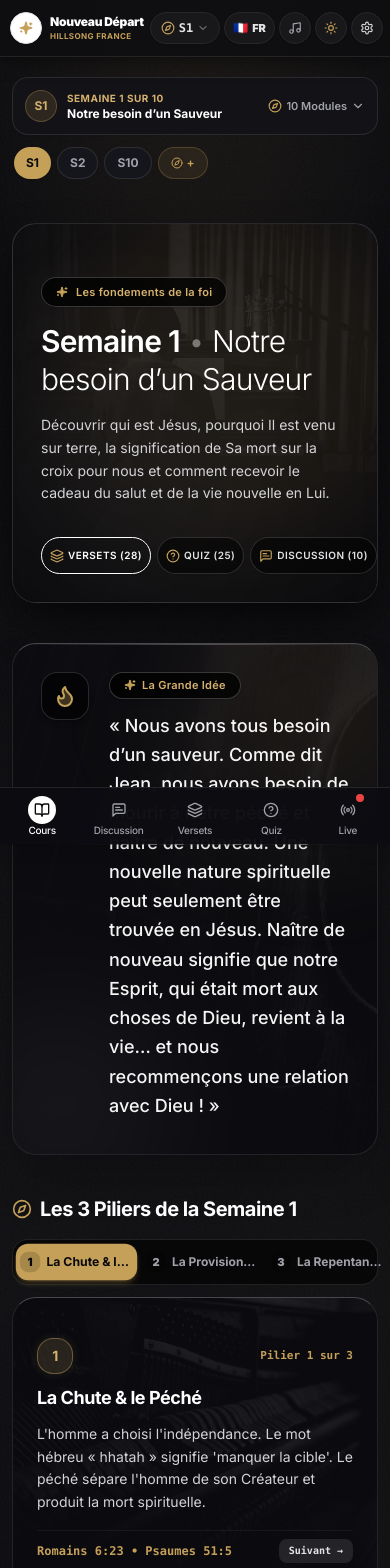
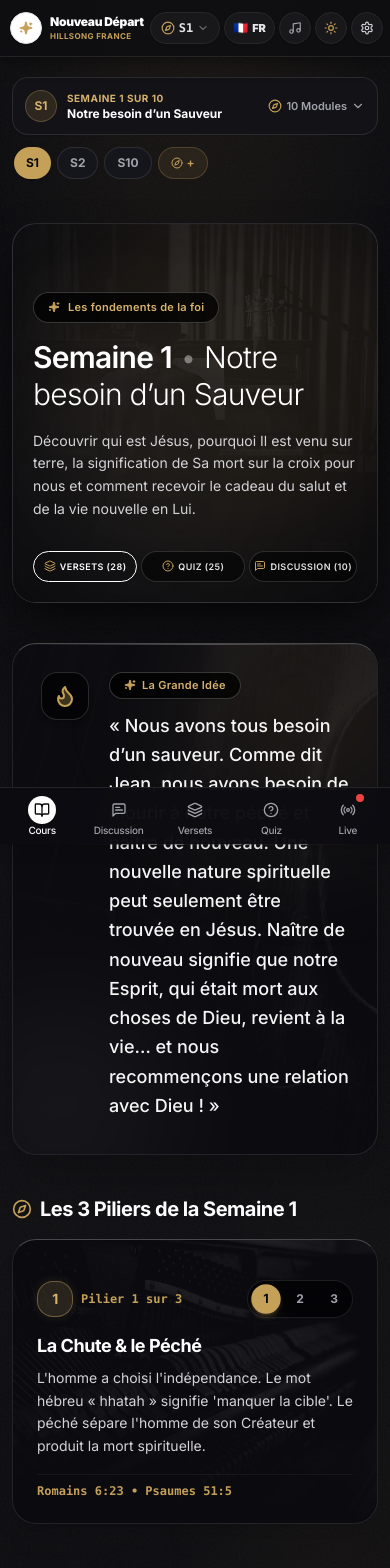
Before and after one commit to lecodeurstudygh/quiz-nouveau-depart, a Next.js app: page / in a window 390 px wide. Shown: the top 1568 px of the page. Built offline with nearby package versions, Linux system fonts and the light colour scheme; a web font is replaced by a local one.

Commit message:
fix(mobile): adjust CTA buttons margins, simplify 3 pillars pastilles 1-3 inside card, and localize modal footer

```diff
--- a/src/app/page.tsx
+++ b/src/app/page.tsx
@@ -273,7 +273,7 @@ export default function CourseOverviewPage() {
       </div>
 
       {/* Hero Header with Hillsong B&W Cinematic Film Photography */}
-      <div className="relative overflow-hidden rounded-3xl glass-panel p-7 sm:p-12 md:p-14 border border-neutral-200/80 dark:border-white/10 shadow-2xl min-h-[380px] sm:min-h-[420px] flex flex-col justify-end [isolation:isolate]">
+      <div className="relative overflow-hidden rounded-3xl glass-panel p-5 sm:p-12 md:p-14 border border-neutral-200/80 dark:border-white/10 shadow-2xl min-h-[380px] sm:min-h-[420px] flex flex-col justify-end [isolation:isolate]">
         {/* Background B&W Film Photography for Dark Mode */}
         <div className="absolute inset-0 hidden dark:block pointer-events-none select-none">
           <img
@@ -307,13 +307,13 @@ export default function CourseOverviewPage() {
             {currentWeek.summary[language]}
           </p>
 
-          {/* Call to actions on a single row on both mobile and desktop */}
-          <div className="pt-4 flex flex-row items-center justify-between gap-1.5 sm:gap-3 w-full">
+          {/* Call to actions on a single row on both mobile and desktop with comfortable margins */}
+          <div className="pt-3.5 flex flex-row items-center justify-between gap-1 sm:gap-3 w-full">
             <Link
               href="/cards"
-              className="flex-1 sm:flex-initial inline-flex items-center justify-center gap-1 sm:gap-2 px-2 sm:px-6 py-2.5 sm:py-3 rounded-full bg-neutral-900 text-white dark:bg-transparent dark:border dark:border-white dark:text-white dark:hover:bg-white dark:hover:text-black font-semibold text-[10px] sm:text-xs uppercase tracking-wider shadow-sm transition-all active:scale-95 backdrop-blur-md text-center whitespace-nowrap"
+              className="flex-1 sm:flex-initial inline-flex items-center justify-center gap-1 sm:gap-2 px-1 py-2 sm:px-6 sm:py-3 rounded-full bg-neutral-900 text-white dark:bg-transparent dark:border dark:border-white dark:text-white dark:hover:bg-white dark:hover:text-black font-semibold text-[9px] xs:text-[10px] sm:text-xs uppercase tracking-wider shadow-sm transition-all active:scale-95 backdrop-blur-md text-center whitespace-nowrap"
             >
-              <Layers className="w-3.5 h-3.5 sm:w-4 sm:h-4 shrink-0 text-[#c5a059]" />
+              <Layers className="w-3 h-3 sm:w-4 sm:h-4 shrink-0 text-[#c5a059]" />
               <span className="sm:hidden">
                 {language === "fr"
                   ? `Versets (${currentWeek.verses.length})`
@@ -329,9 +329,9 @@ export default function CourseOverviewPage() {
 
             <Link
               href="/quiz"
-              className="flex-1 sm:flex-initial inline-flex items-center justify-center gap-1 sm:gap-2 px-2 sm:px-5 py-2.5 sm:py-3 rounded-full bg-white dark:bg-black/50 text-neutral-800 dark:text-zinc-200 hover:text-neutral-950 dark:hover:text-white font-semibold text-[10px] sm:text-xs uppercase tracking-wider border border-neutral-200 dark:border-white/15 hover:bg-neutral-50 dark:hover:bg-white/10 transition-all active:scale-95 shadow-sm backdrop-blur-md text-center whitespace-nowrap"
+              className="flex-1 sm:flex-initial inline-flex items-center justify-center gap-1 sm:gap-2 px-1 py-2 sm:px-5 sm:py-3 rounded-full bg-white dark:bg-black/50 text-neutral-800 dark:text-zinc-200 hover:text-neutral-950 dark:hover:text-white font-semibold text-[9px] xs:text-[10px] sm:text-xs uppercase tracking-wider border border-neutral-200 dark:border-white/15 hover:bg-neutral-50 dark:hover:bg-white/10 transition-all active:scale-95 shadow-sm backdrop-blur-md text-center whitespace-nowrap"
             >
-              <HelpCircle className="w-3.5 h-3.5 sm:w-4 sm:h-4 text-[#c5a059] shrink-0" />
+              <HelpCircle className="w-3 h-3 sm:w-4 sm:h-4 text-[#c5a059] shrink-0" />
               <span className="sm:hidden">
                 {language === "fr"
                   ? `Quiz (${currentWeek.questions.length})`
@@ -346,9 +346,9 @@ export default function CourseOverviewPage() {
 
             <Link
               href="/discussion"
-              className="flex-1 sm:flex-initial inline-flex items-center justify-center gap-1 sm:gap-2 px-2 sm:px-5 py-2.5 sm:py-3 rounded-full bg-neutral-100 dark:bg-black/50 text-neutral-800 dark:text-zinc-200 hover:text-neutral-950 dark:hover:text-white font-semibold text-[10px] sm:text-xs uppercase tracking-wider border border-neutral-200 dark:border-white/15 hover:bg-neutral-200/80 dark:hover:bg-white/10 transition-all active:scale-95 shadow-sm backdrop-blur-md text-center whitespace-nowrap"
+              className="flex-1 sm:flex-initial inline-flex items-center justify-center gap-1 sm:gap-2 px-1 py-2 sm:px-5 sm:py-3 rounded-full bg-neutral-100 dark:bg-black/50 text-neutral-800 dark:text-zinc-200 hover:text-neutral-950 dark:hover:text-white font-semibold text-[9px] xs:text-[10px] sm:text-xs uppercase tracking-wider border border-neutral-200 dark:border-white/15 hover:bg-neutral-200/80 dark:hover:bg-white/10 transition-all active:scale-95 shadow-sm backdrop-blur-md text-center whitespace-nowrap"
             >
-              <MessageSquareText className="w-3.5 h-3.5 sm:w-4 sm:h-4 text-[#c5a059] shrink-0" />
+              <MessageSquareText className="w-3 h-3 sm:w-4 sm:h-4 text-[#c5a059] shrink-0" />
               <span className="sm:hidden">
                 {language === "fr"
                   ? `Discussion (${currentWeek.discussionCards?.length || 0})`
@@ -454,35 +454,8 @@ export default function CourseOverviewPage() {
             })}
           </div>
 
-          {/* Mobile Single Card with 1, 2, 3 Tabs */}
+          {/* Mobile Single Card with pastilles 1, 2, 3 directly inside the card */}
           <div className="md:hidden">
-            {/* Segmented Tabs Bar */}
-            <div className="flex items-center gap-1.5 p-1 rounded-2xl bg-neutral-200/80 dark:bg-black/60 border border-neutral-300/80 dark:border-white/10 mb-3 shadow-inner">
-              {currentWeek.pillars.map((pillar, idx) => {
-                const isActive = activePillarTab === idx;
-                return (
-                  <button
-                    key={pillar.badgeNumber}
-                    type="button"
-                    onClick={() => setActivePillarTab(idx)}
-                    className={`flex-1 flex items-center justify-center gap-1.5 py-2 px-1 rounded-xl text-xs font-bold transition-all ${
-                      isActive
-                        ? "bg-[#c5a059] text-zinc-950 shadow-md shadow-[#c5a059]/25 scale-[1.02]"
-                        : "text-neutral-600 dark:text-zinc-400 hover:text-neutral-900 dark:hover:text-white"
-                    }`}
-                  >
-                    <span className="w-5 h-5 rounded-lg bg-black/15 flex items-center justify-center text-[11px] font-black shrink-0">
-                      {pillar.badgeNumber}
-                    </span>
-                    <span className="truncate max-w-[85px]">
-                      {pillar.title[language]}
-                    </span>
-                  </button>
-                );
-              })}
-            </div>
-
-            {/* Selected Pillar Card Content */}
             {(() => {
               const safePillarIdx = Math.min(activePillarTab, currentWeek.pillars.length - 1);
               const activePillar = currentWeek.pillars[safePillarIdx];
@@ -502,15 +475,40 @@ export default function CourseOverviewPage() {
                     <div className="absolute inset-0 bg-gradient-to-t from-black via-transparent to-transparent" />
                   </div>
 
-                  <div className="relative z-10 space-y-3">
-                    <div className="flex items-center justify-between">
+                  {/* Header: Left is active pillar badge, right is selectable 1, 2, 3 pastilles */}
+                  <div className="relative z-10 flex items-center justify-between gap-3">
+                    <div className="flex items-center gap-2">
                       <div className={`w-9 h-9 rounded-2xl ${style.badge} flex items-center justify-center font-bold text-sm tracking-tight backdrop-blur-md`}>
                         {activePillar.badgeNumber}
                       </div>
-                      <div className="text-[11px] font-mono text-[#9e7d32] dark:text-[#c5a059] font-bold">
+                      <span className="text-xs font-mono font-bold text-[#9e7d32] dark:text-[#c5a059]">
                         {language === "fr" ? `Pilier ${activePillar.badgeNumber} sur 3` : `Pillar ${activePillar.badgeNumber} of 3`}
-                      </div>
+                      </span>
                     </div>
+
+                    {/* Simple selectable 1, 2, 3 pastilles directly inside the card */}
+                    <div className="flex items-center gap-1.5 p-1 rounded-full bg-neutral-200/80 dark:bg-black/60 border border-neutral-300/80 dark:border-white/10 shadow-inner">
+                      {currentWeek.pillars.map((pillar, idx) => {
+                        const isSelected = activePillarTab === idx;
+                        return (
+                          <button
+                            key={pillar.badgeNumber}
+                            type="button"
+                            onClick={() => setActivePillarTab(idx)}
+                            className={`w-7 h-7 rounded-full text-xs font-bold flex items-center justify-center transition-all ${
+                              isSelected
+                                ? "bg-[#c5a059] text-zinc-950 font-black shadow-md shadow-[#c5a059]/25 scale-105"
+                                : "text-neutral-600 dark:text-zinc-400 hover:text-neutral-900 dark:hover:text-white"
+                            }`}
+                          >
+                            {pillar.badgeNumber}
+                          </button>
+                        );
+                      })}
+                    </div>
+                  </div>
+
+                  <div className="relative z-10 space-y-2">
                     <h3 className="text-lg font-bold text-neutral-900 dark:text-white tracking-tight leading-snug">
                       {activePillar.title[language]}
                     </h3>
@@ -519,28 +517,8 @@ export default function CourseOverviewPage() {
                     </p>
                   </div>
 
-                  <div className="relative z-10 pt-2 text-xs font-mono text-[#9e7d32] dark:text-[#c5a059] font-semibold border-t border-neutral-200/60 dark:border-white/5 flex items-center justify-between">
-                    <span>{activePillar.verses}</span>
-                    <div className="flex items-center gap-1.5">
-                      {safePillarIdx > 0 && (
-                        <button
-                          type="button"
-                          onClick={() => setActivePillarTab(safePillarIdx - 1)}
-                          className="px-2.5 py-1 rounded-lg bg-neutral-100 dark:bg-white/5 text-[10px] font-bold text-neutral-700 dark:text-zinc-300 active:scale-95"
-                        >
-                          ← {language === "fr" ? "Précédent" : "Prev"}
-                        </button>
-                      )}
-                      {safePillarIdx < currentWeek.pillars.length - 1 && (
-                        <button
-                          type="button"
-                          onClick={() => setActivePillarTab(safePillarIdx + 1)}
-                          className="px-2.5 py-1 rounded-lg bg-neutral-900 text-white dark:bg-white/10 dark:text-zinc-200 text-[10px] font-bold active:scale-95"
-                        >
-                          {language === "fr" ? "Suivant" : "Next"} →
-                        </button>
-                      )}
-                    </div>
+                  <div className="relative z-10 pt-2 text-xs font-mono text-[#9e7d32] dark:text-[#c5a059] font-semibold border-t border-neutral-200/60 dark:border-white/5">
+                    {activePillar.verses}
                   </div>
                 </div>
               );
--- a/src/components/CourseSelectorModal.tsx
+++ b/src/components/CourseSelectorModal.tsx
@@ -1,6 +1,7 @@
 "use client";
 
-import React, { useEffect } from "react";
+import React, { useEffect, useState } from "react";
+import { createPortal } from "react-dom";
 import { useLanguage } from "@/context/LanguageContext";
 import { ALL_COURSES, CourseModuleSummary } from "@/data/curriculum";
 import {
@@ -24,6 +25,11 @@ export const CourseSelectorModal: React.FC<CourseSelectorModalProps> = ({
   onClose,
 }) => {
   const { language, selectedWeekId, setSelectedWeekId, t } = useLanguage();
+  const [mounted, setMounted] = useState(false);
+
+  useEffect(() => {
+    setMounted(true);
+  }, []);
 
   // Close on Escape key
   useEffect(() => {
@@ -40,7 +46,7 @@ export const CourseSelectorModal: React.FC<CourseSelectorModalProps> = ({
     };
   }, [isOpen, onClose]);
 
-  if (!isOpen) return null;
+  if (!isOpen || !mounted) return null;
 
   const handleSelectCourse = (course: CourseModuleSummary) => {
     if (course.status === "active") {
@@ -49,8 +55,8 @@ export const CourseSelectorModal: React.FC<CourseSelectorModalProps> = ({
     }
   };
 
-  return (
-    <div className="fixed inset-0 z-50 flex items-end sm:items-center justify-center p-0 sm:p-4 animate-fade-in">
+  return createPortal(
+    <div className="fixed inset-0 z-[9999] flex items-end sm:items-center justify-center p-0 sm:p-4 animate-fade-in">
       {/* Backdrop */}
       <div
         onClick={onClose}
@@ -204,10 +210,10 @@ export const CourseSelectorModal: React.FC<CourseSelectorModalProps> = ({
         </div>
 
         {/* Modal Footer */}
-        <div className="p-4 border-t border-neutral-200 dark:border-zinc-800/80 bg-neutral-50/90 dark:bg-[#17171f]/80 backdrop-blur-md flex items-center justify-between text-xs text-neutral-500 dark:text-zinc-400">
+        <div className="p-4 pb-[max(1rem,calc(env(safe-area-inset-bottom,0px)+8px))] border-t border-neutral-200 dark:border-zinc-800/80 bg-neutral-50/90 dark:bg-[#17171f]/80 backdrop-blur-md flex items-center justify-between text-xs text-neutral-500 dark:text-zinc-400">
           <span className="flex items-center gap-1.5">
             <Sparkles className="w-3.5 h-3.5 text-[#9e7d32] dark:text-[#c5a059]" />
-            <span>Nouveau Départ • Hillsong France</span>
+            <span>{language === "fr" ? "Nouveau Départ" : "New Beginnings"} • Hillsong France</span>
           </span>
           <button
             type="button"
@@ -218,6 +224,7 @@ export const CourseSelectorModal: React.FC<CourseSelectorModalProps> = ({
           </button>
         </div>
       </div>
-    </div>
+    </div>,
+    document.body
   );
 };
```
Also changed, not shown: 1 other file (tests, documents, lock files or other folders).
